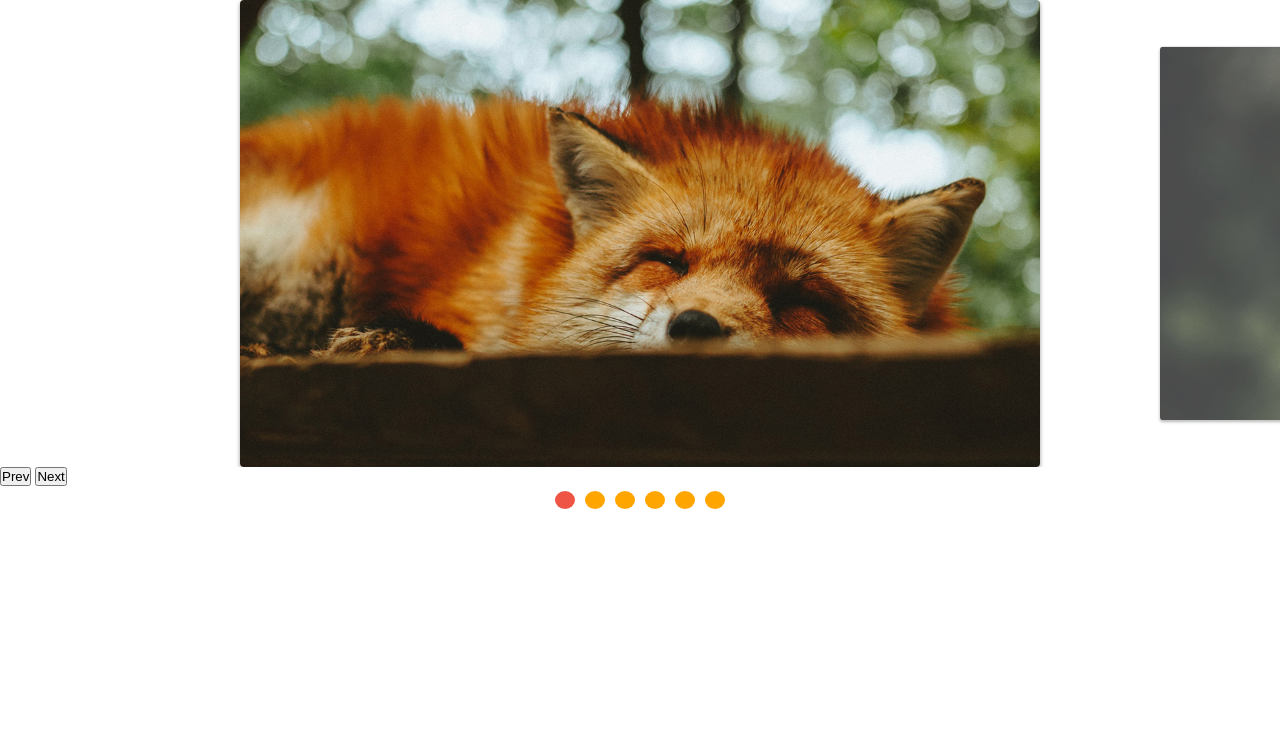
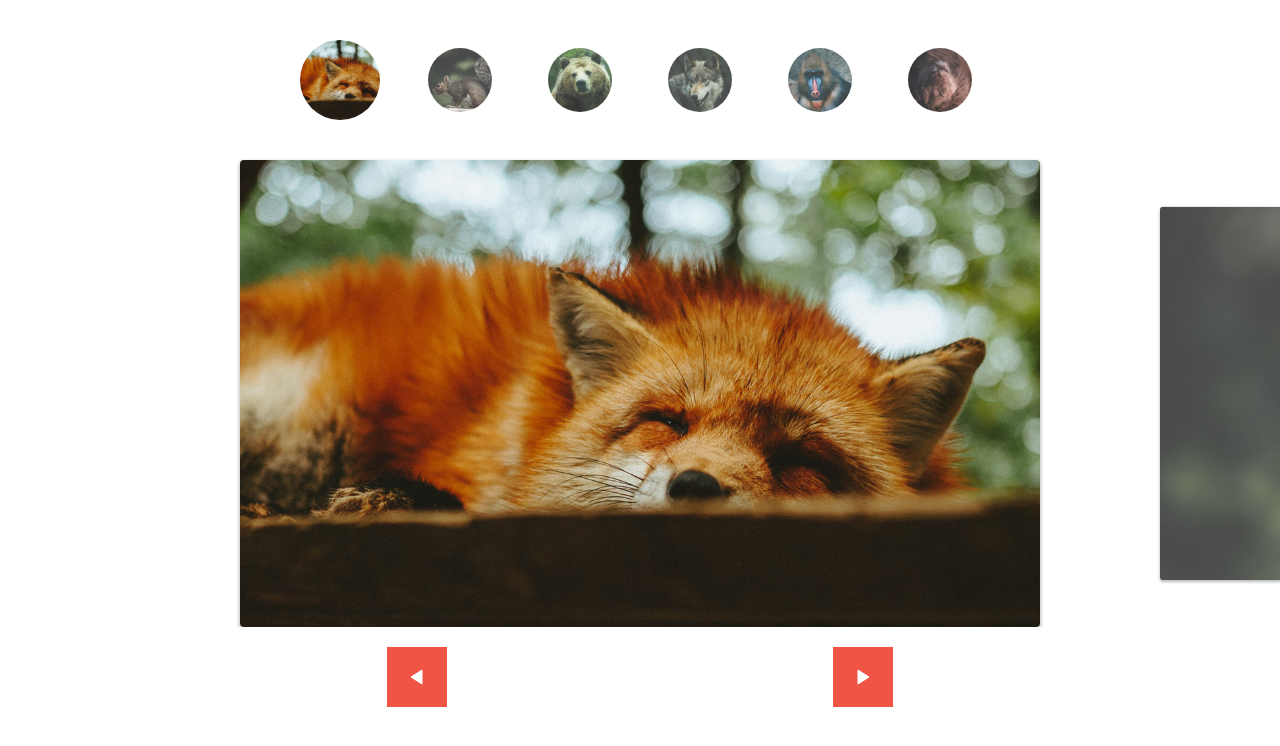
Before and after one commit to PedroHCN-git/slide, a plain HTML site: page index.html in a window 1280 px wide. Drawn offline with Linux system fonts and the light colour scheme.

Commit message:
last commit

```diff
--- a/css/style.css
+++ b/css/style.css
@@ -29,7 +29,6 @@ img{
   width: 80vw;
   max-width: 800px;
   margin: 0 20px;
-
   border-radius: 4px;
   overflow: hidden;
   box-shadow: 0 2px 4px rgba(0,0,0,.4);
@@ -62,3 +61,46 @@ img{
 [data-control='slide'] li.active a, [data-control='slide'] li a:hover{
   background-color: #E54;
 }
+
+.arrow-nav{
+  display: flex;
+  justify-content: space-evenly;
+}
+
+.arrow-nav button{
+  box-shadow: none;
+  border: none;
+  width: 60px;
+  height: 60px;
+  margin-top: 20px;
+  background:  #E54 url(../img/arrow.svg) center center no-repeat;
+  color: white;
+}
+
+.arrow-nav button.prev{
+  transform: rotate(-180deg);
+}
+
+.custom-nav{
+  display: flex;
+  flex-wrap: wrap;
+  justify-content: center;
+}
+
+.custom-nav li{
+  margin: 40px 20px 40px 20px;
+  width: 80px;
+  height: 80px;
+  opacity: .8;
+  transform: scale(.8);
+  transition: .3s;
+}
+
+.custom-nav li img{
+  border-radius: 50%;
+}
+
+.custom-nav li.active{
+  opacity: 1;
+  transform: scale(1);
+}
--- a/index.html
+++ b/index.html
@@ -8,6 +8,14 @@
 </head>
 <body>
   <div class="slide-wrapper">
+    <ul class="custom-nav">
+      <li><img src="img/foto1-thumb.jpg" alt="imagem de raposa"></li>
+      <li><img src="img/foto2-thumb.jpg" alt="imagem de esquilo"></li>
+      <li><img src="img/foto3-thumb.jpg" alt="imagem de urso"></li>
+      <li><img src="img/foto4-thumb.jpg" alt="imagem de lobo"></li>
+      <li><img src="img/foto5-thumb.jpg" alt="imagem de macaco"></li>
+      <li><img src="img/foto6-thumb.jpg" alt="imagem de leão"></li>
+    </ul>
     <ul class="slide">
       <li><img src="img/foto1.jpg" alt="imagem de raposa"></li>
       <li><img src="img/foto2.jpg" alt="imagem de esquilo"></li>
@@ -17,9 +25,9 @@
       <li><img src="img/foto6.jpg" alt="imagem de leão"></li>
     </ul>
   </div>
-  <div class="interact-buttons">
-    <button class="prev">Prev</button>
-    <button class="next">Next</button>
+  <div class="arrow-nav">
+    <button class="prev"></button>
+    <button class="next"></button>
   </div>
   <script type="module" src="js/script.js"></script>
 </body>
--- a/js/script.js
+++ b/js/script.js
@@ -3,4 +3,4 @@ import {SlideNav} from "./slide.js";
 const slide = new SlideNav('.slide-wrapper', '.slide');
 slide.init();
 slide.addArrow('.next', '.prev')
-slide.addControl();
+slide.addControl('.custom-nav');
```
